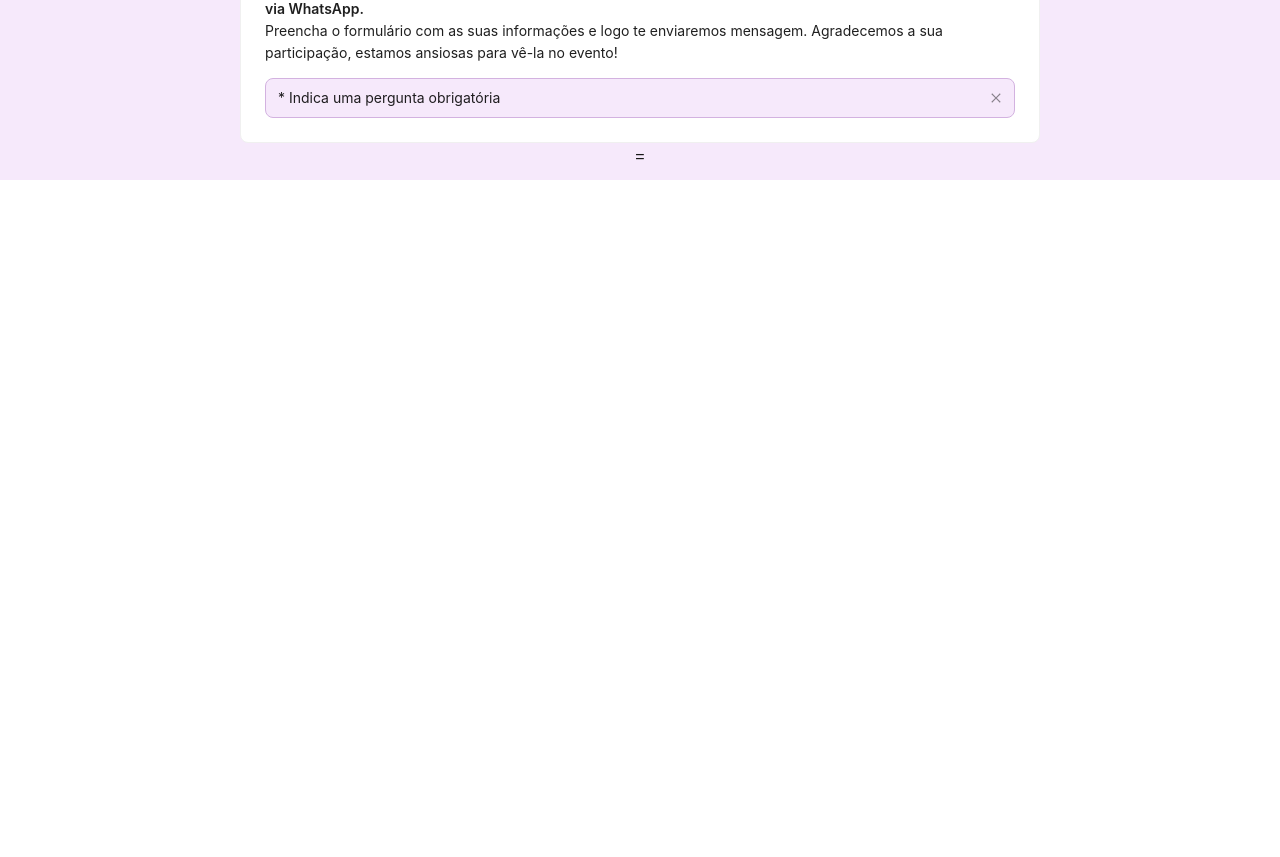
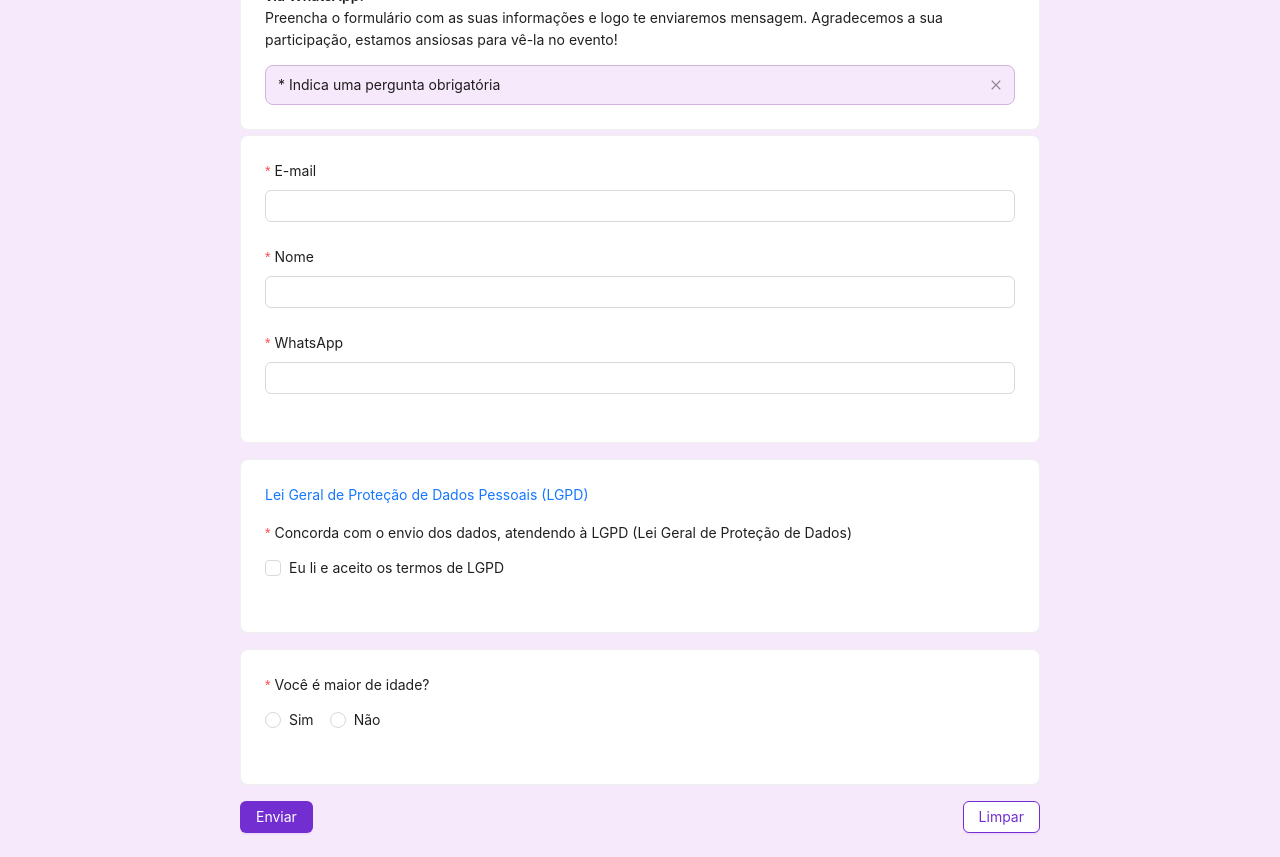
Before and after one commit to amandazzoc/paraelas-fe, a Next.js app: page / in a window 1280 px wide. Shown: the part 620-1477 px from the top of the page. Before the commit the page ends 800 px from the top, so only its background shows below. Built offline with nearby package versions, Linux system fonts and the light colour scheme.

Commit message:
add CadForm component for user data collection and integrate into Home page

```diff
--- /dev/null
+++ b/src/app/components/Form.tsx
@@ -0,0 +1,95 @@
+"use client";
+import { Button, Card, Checkbox, Flex, Form, Input, Radio } from "antd";
+import Link from "antd/es/typography/Link";
+
+type FieldType = {
+  email: string;
+  name: string;
+  whatsapp: string;
+  agreeLGPD: boolean;
+  adult: boolean;
+  AuthorizationTerm?: File;
+};
+
+export function CadForm() {
+  const [form] = Form.useForm<FieldType>();
+
+  const onReset = () => {
+    form.resetFields();
+  };
+
+  return (
+        <Form form={form} name="cadForm" initialValues={{ remember: true }} layout="vertical">
+            <Card style={{ width: "50rem", marginBottom: 16 }}>
+                <Form.Item<FieldType>
+                    label="E-mail"
+                    name="email"
+                    rules={[{ required: true, message: "Por favor, insira seu e-mail!" }]}
+                >
+                    <Input />
+                </Form.Item>
+                <Form.Item<FieldType>
+                    label="Nome"
+                    name="name"
+                    rules={[{ required: true, message: "Por favor, insira seu nome!" }]}
+                >
+                    <Input />
+                </Form.Item>
+                <Form.Item<FieldType>
+                    label="WhatsApp"
+                    name="whatsapp"
+                    rules={[{ required: true, message: "Por favor, insira seu WhatsApp!" }]}
+                >
+                    <Input />
+                </Form.Item>
+            </Card>
+            <Card style={{ width: "50rem", marginBottom: 16 }}>
+                <div style={{ marginBottom: 16 }}>
+                    <Link
+                        href="https://www.gov.br/mds/pt-br/acesso-a-informacao/privacidade-e-protecao-de-dados/lgpd"
+                        target="_blank"
+                    >
+                        Lei Geral de Proteção de Dados Pessoais (LGPD)
+                    </Link>
+                </div>
+                <Form.Item<FieldType>
+                    label="Concorda com o envio dos dados, atendendo à LGPD (Lei Geral de Proteção de Dados)"
+                    name="agreeLGPD"
+                    valuePropName="checked"
+                    rules={[
+                        { required: true, message: "Por favor, aceite os termos de LGPD!" },
+                    ]}
+                >
+                    <Checkbox>Eu li e aceito os termos de LGPD</Checkbox>
+                </Form.Item>
+            </Card>
+            <Card style={{ width: "50rem", marginBottom: 16 }}>
+                <Form.Item<FieldType>
+                    label="Você é maior de idade?"
+                    name="adult"
+                    rules={[
+                        {
+                            required: true,
+                            message: "Por favor, confirme que você é maior de idade!",
+                        },
+                    ]}
+                >
+                    <Radio.Group>
+                        <Radio value={true}>Sim</Radio>
+                        <Radio value={false}>Não</Radio>
+                    </Radio.Group>
+                </Form.Item>
+            </Card>
+            <Form.Item>
+                <Flex justify="space-between">
+                    <Button htmlType="submit" color="purple" variant="solid">
+                        Enviar
+                    </Button>
+                    <Button htmlType="button" onClick={onReset} color="purple" variant="outlined">
+                        Limpar
+                    </Button>
+                </Flex>
+            </Form.Item>
+        </Form>
+  );
+}
--- a/src/app/page.tsx
+++ b/src/app/page.tsx
@@ -4,6 +4,7 @@ import { Alert, Card, Flex } from "antd";
 import Title from "antd/es/typography/Title";
 import Text from "antd/es/typography/Text";
 import Paragraph from "antd/es/typography/Paragraph";
+import { CadForm } from "./components/Form";
 
 export default function Home() {
   return (
@@ -34,7 +35,7 @@ export default function Home() {
         </Flex>
       </Flex>
     </Card>
- =
+    <CadForm />
   </Flex>
   );
 }
```
